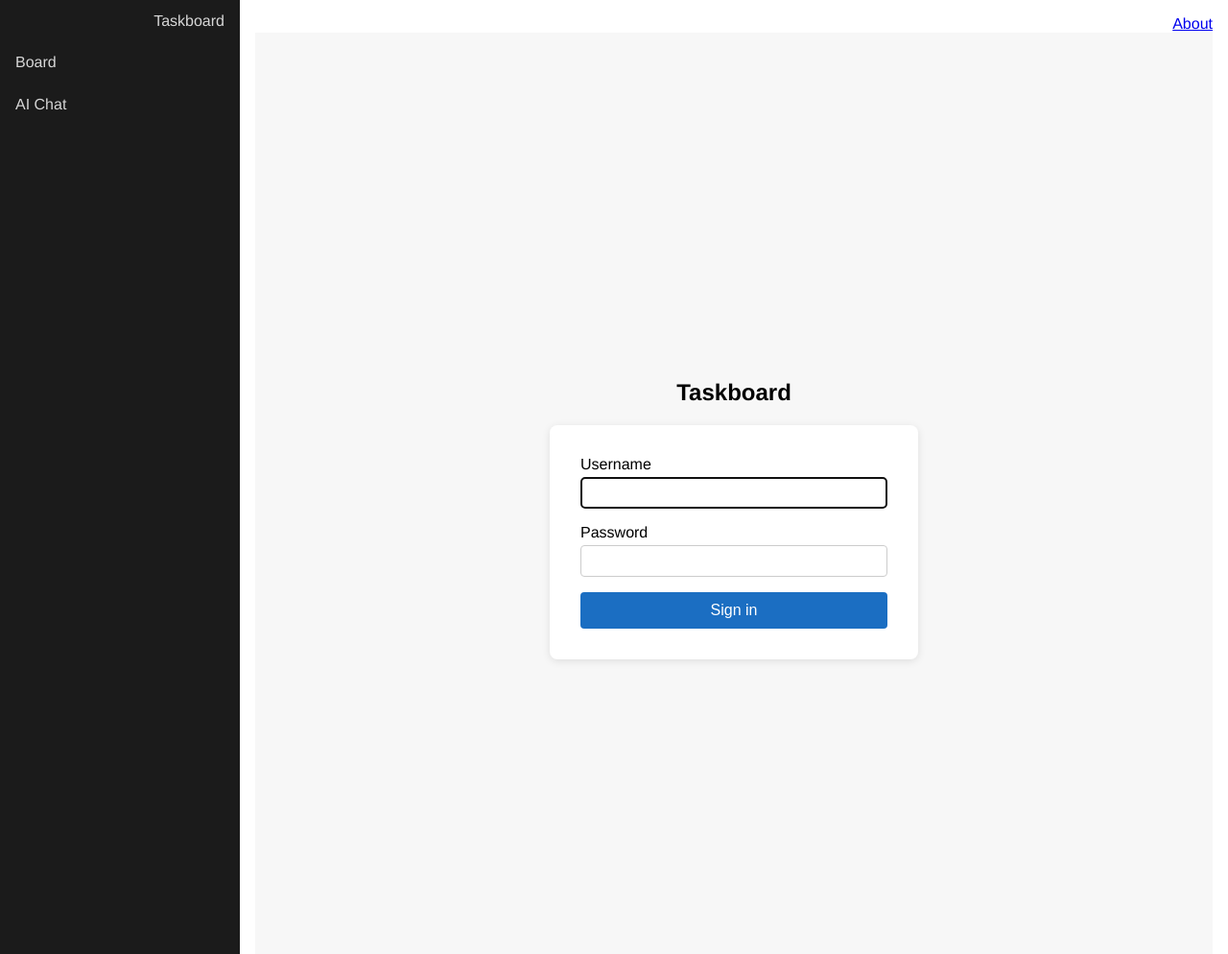
After one commit to afonsoft/taskboard-ai, an ASP.NET Core app: page /login in a window 1280 px wide. The commit adds this page. Shown: the whole page at 96% size. Run offline with ASP.NET Core 8, Linux system fonts and the light colour scheme; some libraries are stand-ins or nearby versions.

Commit message:
feat: implementa login admin, install.sh e wrappers para servidor/CLI/MCP
- Adiciona autenticacao por cookie e tela de login no Blazor

- Cria AdminUser com hash SHA-256 e senha gerada/automatica

- Converte Taskboard.Cli em global tool taskctl e ajusta PackAsTool

- Adiciona install.sh que clona, builda, instala taskctl e skill manage-taskboard

- Gera wrappers taskboard-server e taskboard-mcp com content root correto

Co-Authored-By: Afonso Dutra Nogueira Filho <afonsoft@gmail.com>

```diff
--- /dev/null
+++ b/src/Taskboard.Application.Contracts/Requests/LoginRequest.cs
@@ -0,0 +1,3 @@
+namespace Taskboard.Requests;
+
+public sealed record LoginRequest(string Username, string Password, string? ReturnUrl = "/");
--- /dev/null
+++ b/src/Taskboard.Blazor/Components/Pages/Login.razor
@@ -0,0 +1,17 @@
+@page "/login"
+
+<div class="login-container">
+    <h1>Taskboard</h1>
+    <form method="post" action="/api/login" class="login-form">
+        <label>
+            Username
+            <input type="text" name="Username" required autofocus />
+        </label>
+        <label>
+            Password
+            <input type="password" name="Password" required />
+        </label>
+        <input type="hidden" name="ReturnUrl" value="/" />
+        <button type="submit">Sign in</button>
+    </form>
+</div>
--- a/src/Taskboard.Blazor/Layout/MainLayout.razor
+++ b/src/Taskboard.Blazor/Layout/MainLayout.razor
@@ -1,4 +1,5 @@
 @inherits LayoutComponentBase
+@inject IHttpContextAccessor HttpContextAccessor
 
 <div class="page">
     <div class="sidebar">
@@ -8,6 +9,12 @@
     <main>
         <div class="top-row px-4">
             <a href="https://github.com/afonsoft/taskboard-ai" target="_blank">About</a>
+            @if (HttpContextAccessor.HttpContext?.User.Identity?.IsAuthenticated == true)
+            {
+                <form method="post" action="/api/logout" class="logout-form">
+                    <button type="submit">Log out</button>
+                </form>
+            }
         </div>
 
         <article class="content px-4">
--- a/src/Taskboard.Blazor/_Imports.razor
+++ b/src/Taskboard.Blazor/_Imports.razor
@@ -5,6 +5,7 @@
 @using Microsoft.AspNetCore.Components.Routing
 @using Microsoft.AspNetCore.Components.Web
 @using Microsoft.AspNetCore.Components.Web.Virtualization
+@using Microsoft.AspNetCore.Http
 @using Microsoft.JSInterop
 @using Taskboard
 @using Taskboard.Blazor
--- a/src/Taskboard.Server/wwwroot/css/site.css
+++ b/src/Taskboard.Server/wwwroot/css/site.css
@@ -87,3 +87,73 @@ main {
 .text-muted {
     color: #999;
 }
+
+.login-container {
+    display: flex;
+    flex-direction: column;
+    align-items: center;
+    justify-content: center;
+    min-height: 100vh;
+    background: #f7f7f7;
+}
+
+.login-form {
+    background: #fff;
+    padding: 2rem;
+    border-radius: 0.5rem;
+    box-shadow: 0 2px 8px rgba(0, 0, 0, 0.1);
+    width: 320px;
+}
+
+.login-form label {
+    display: block;
+    margin-bottom: 1rem;
+    font-weight: 500;
+}
+
+.login-form input {
+    width: 100%;
+    padding: 0.5rem;
+    margin-top: 0.25rem;
+    border: 1px solid #ccc;
+    border-radius: 0.25rem;
+    box-sizing: border-box;
+}
+
+.login-form button {
+    width: 100%;
+    padding: 0.6rem;
+    background: #1b6ec2;
+    color: #fff;
+    border: none;
+    border-radius: 0.25rem;
+    cursor: pointer;
+    font-size: 1rem;
+}
+
+.login-form button:hover {
+    background: #155a9a;
+}
+
+.top-row {
+    display: flex;
+    align-items: center;
+    justify-content: flex-end;
+    gap: 1rem;
+}
+
+.logout-form {
+    margin: 0;
+}
+
+.logout-form button {
+    background: transparent;
+    border: none;
+    color: #1b6ec2;
+    cursor: pointer;
+    font-size: 0.95rem;
+}
+
+.logout-form button:hover {
+    text-decoration: underline;
+}
```
Also changed, not shown: src/Taskboard.Server/Program.cs (+88 -0 lines), src/Taskboard.Server/Services/AdminUser.cs (added, +72 -0 lines), src/Taskboard.Cli/Taskboard.Cli.csproj, 2 other files.
